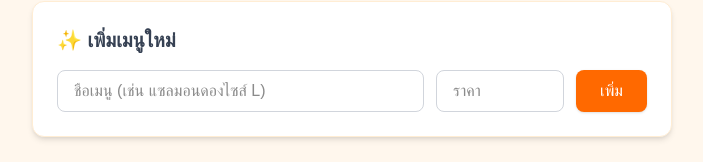
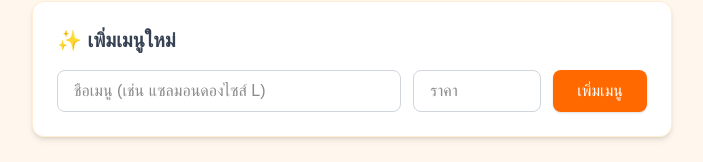
Before and after one commit to Petchzz02/food-shop, a Next.js app: page / in a window 1280 px wide. Shown: the part 151-313 px from the top of the page, without its empty margins (288-991 px from the left). Built offline with nearby package versions, Linux system fonts and the light colour scheme; no server answers; the database is empty.

Commit message:
เพิ่มปุ่ม Submit พร้อมแก้ไข

```diff
--- a/app/actions.ts
+++ b/app/actions.ts
@@ -43,11 +43,11 @@
   // 1. รับค่าจากฟอร์ม
   const id = formData.get('id') as string
   const name = formData.get('name') as string
-  const price = formData.get('price')
+  const price = formData.get('price') as string
 
   // 2. อัปเดตข้อมูลลง Database
   await prisma.product.update({
-    where: { id: String(id) }, // ถ้า ID คุณเป็น Int ให้แก้เป็น Number(id)
+    where: { id: Number(id) }, // ถ้า ID คุณเป็น Int ให้แก้เป็น Number(id)
     data: {
       name: name,
       price: Number(price),
--- a/app/edit/[id]/page.tsx
+++ b/app/edit/[id]/page.tsx
@@ -2,14 +2,15 @@
 import { prisma } from '@/lib/prisma'
 import { updateProduct } from '@/app/actions'
 import { redirect } from 'next/navigation'
+import { SubmitButton } from '@/components/SubmitBotton'
 
-export default async function EditPage({ params }: { params: { id: string } }) {
+export default async function EditPage({ params }: { params: Promise<{ id: string }> }) {
   // 1. ดึง ID จาก URL
-  const id = params.id
+  const {id} = await params
 
   // 2. ดึงข้อมูลสินค้าชิ้นนั้นจาก Database มาโชว์ก่อน
   const product = await prisma.product.findUnique({
-    where: { id: String(id) }, // ถ้า Schema เป็น Int ให้แก้ตรงนี้เป็น Number(id)
+    where: { id: Number(id) },
   })
 
   // ถ้าหาไม่เจอ ให้ดีดกลับหน้าแรก
@@ -19,46 +20,53 @@
 
   return (
     <main className="min-h-screen bg-gray-50 flex items-center justify-center py-10 px-4">
-      <div className="bg-white p-8 rounded-xl shadow-lg w-full max-w-md border border-gray-100">
-        <h1 className="text-2xl font-bold mb-6 text-gray-800 text-center">✏️ แก้ไขข้อมูล</h1>
+      <div className="bg-white p-8 rounded-xl shadow-lg w-full max-w-md border border-orange-100">
+
+          {/* หัวข้อ */}
+        <div className="text-center mb-6">
+          <div className="bg-orange-100 w-16 h-16 rounded-full flex items-center justity center mx-auto mb-4 text-3xl">
+          <h1 className="text-2xl font-bold mb-6 text-gray-800 text-center">✏️ แก้ไขข้อมูล</h1></div>
+        </div>
 
         <form action={updateProduct} className="flex flex-col gap-4">
           {/* ส่ง ID ไปแบบลับๆ เพื่อให้รู้ว่าจะแก้ตัวไหน */}
           <input type="hidden" name="id" value={product.id} />
 
+          {/* ช่องกรอกชื่อ */}
           <div>
             <label className="block text-sm font-medium text-gray-700 mb-1">ชื่อเมนู</label>
             <input
               type="text"
               name="name"
               defaultValue={product.name} // ใส่ค่าเดิมลงไป
-              className="w-full border border-gray-300 rounded-lg px-4 py-2 focus:ring-2 focus:ring-blue-500 outline-none"
+
+              placeholder='เช่น ปลาแซลมอน'
+              className="w-full border border-gray-300 rounded-lg px-4 py-2 focus:ring-2 focus:ring-orange-500 focus:border-orange-500 outline-none transition-all"
             />
           </div>
-
+          {/* ช่องกรอกราคา */}
           <div>
             <label className="block text-sm font-medium text-gray-700 mb-1">ราคา</label>
             <input
               type="number"
               name="price"
               defaultValue={product.price} // ใส่ราคาเดิมลงไป
-              className="w-full border border-gray-300 rounded-lg px-4 py-2 focus:ring-2 focus:ring-blue-500 outline-none"
+              className="w-full border border-gray-300 rounded-lg px-4 py-2 focus:ring-2 focus:ring-orange-500 focus:border-orange-500 outline-none transition-all"
             />
           </div>
-
+            {/*ปุ่มกด (Action Button) */}
           <div className="flex gap-2 mt-4">
             <a
               href="/"
-              className="flex-1 text-center py-2 px-4 rounded-lg border border-gray-300 text-gray-600 hover:bg-gray-50"
+              className="flex-1 text-center py-2.5 px-4 rounded-lg border border-gray-300 text-gray-300 text-gray-600 font-medium hover:bg-gray-100 teransition-colors"
             >
               ยกเลิก
             </a>
-            <button
-              type="submit"
-              className="flex-1 bg-blue-600 hover:bg-blue-700 text-white font-bold py-2 px-4 rounded-lg shadow-sm"
-            >
-              บันทึกแก้ไข
-            </button>
+
+            {/* ปุ่ม SubmitButton ที่มี Loading State */}
+            <div className="flex-1">
+              <SubmitButton label="บันทึกแก้ไข" />
+            </div>
           </div>
         </form>
       </div>
--- a/app/page.tsx
+++ b/app/page.tsx
@@ -2,6 +2,7 @@
 import { prisma } from '@/lib/prisma'
 import { addProduct, deleteProduct } from './actions'
 import Link from 'next/link'
+import { SubmitButton } from '@/components/SubmitBotton'
 
 export default async function Home() {
   const products = await prisma.product.findMany({
@@ -39,12 +40,7 @@
               className="w-full sm:w-32 border border-gray-300 rounded-lg px-4 py-2 focus:outline-none focus:ring-2 focus:ring-orange-500"
             />
 
-            <button
-              type="submit"
-              className="bg-orange-500 hover:bg-orange-600 text-white font-medium py-2 px-6 rounded-lg transition-colors shadow-sm"
-            >
-              เพิ่ม
-            </button>
+            <SubmitButton label="เพิ่มเมนู" />
           </form>
         </div>
 
--- /dev/null
+++ b/components/SubmitBotton.tsx
@@ -0,0 +1,29 @@
+'use client'
+
+import { useFormStatus } from "react-dom"
+
+export function SubmitButton({ label }: {label : string }) {
+    const { pending } = useFormStatus()
+
+    return (
+        <button
+            type="submit"
+            disabled={pending}
+            className={`font-medium py2 px-6 rounded-lg transition-colors shadow-sm text-white ${
+               pending ? 'bg-gray-400 cursor-not-allowed' : 'bg-orange-500 hover:bg-orange-600'
+            }`}
+        >
+           {pending ? (
+        <span className="flex items-center gap-2">
+          <svg className="animate-spin h-5 w-5 text-white" xmlns="http://www.w3.org/2000/svg" fill="none" viewBox="0 0 24 24">
+            <circle className="opacity-25" cx="12" cy="12" r="10" stroke="currentColor" strokeWidth="4"></circle>
+            <path className="opacity-75" fill="currentColor" d="M4 12a8 8 0 018-8V0C5.373 0 0 5.373 0 12h4zm2 5.291A7.962 7.962 0 014 12H0c0 3.042 1.135 5.824 3 7.938l3-2.647z"></path>
+          </svg>
+                กำลังบันทึก....
+            </span>
+            ) : (
+            label
+            )}
+        </button>
+    )
+}
```
